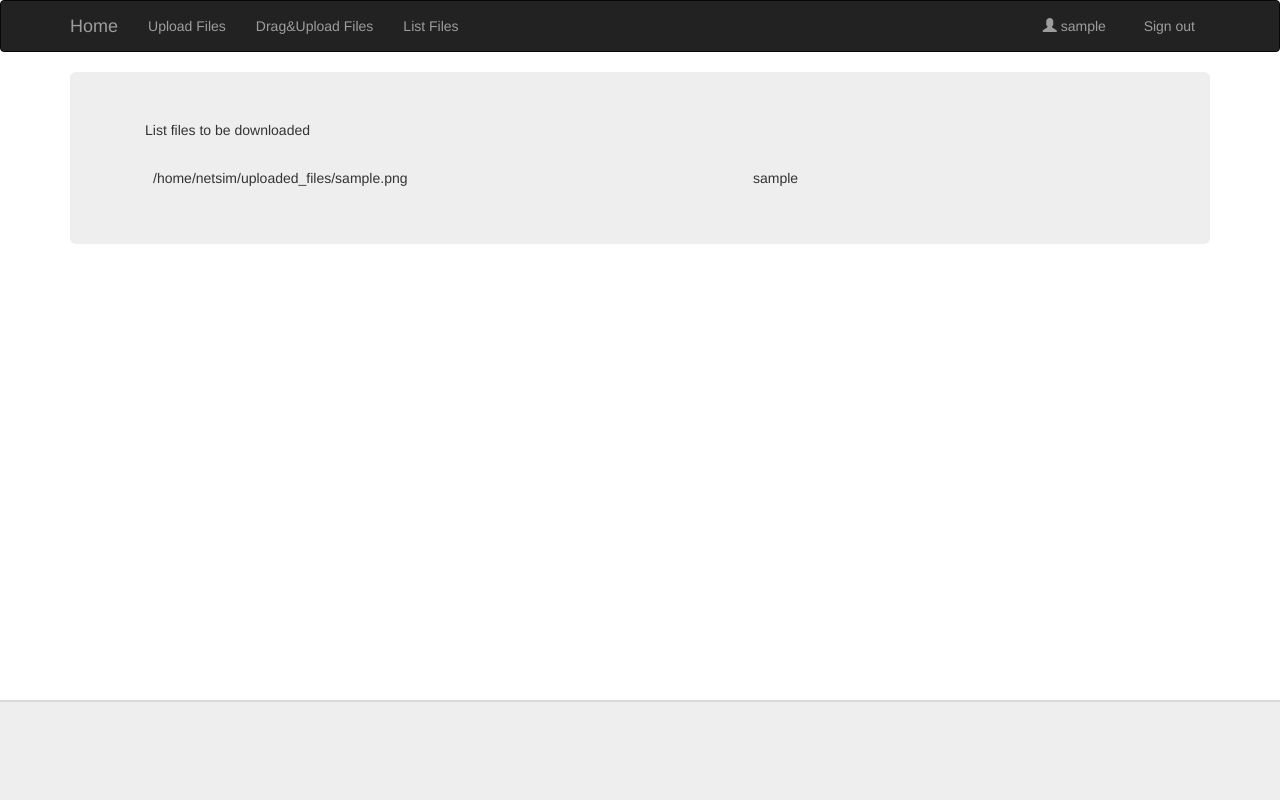
After one commit to ravchandra/uploader, a Django app: page /downloads/ in a window 1280 px wide. The commit adds this page. Run offline with Django 3.2, Linux system fonts and the light colour scheme; a user stored in the database is signed in; tables that the repository leaves empty hold one stand-in row (values such as "Sample post"); some libraries are stand-ins or nearby versions.

Commit message:
Added page to list uploaded files for current user. Admin can see all the files.

```diff
--- a/demo/demo/templates/base.html
+++ b/demo/demo/templates/base.html
@@ -31,6 +31,7 @@
             {% if user.is_authenticated %}
                 <li><a href="{% url 'upload_file' %}">Upload Files</a></li>
                 <li><a href="{% url 'dropzone' %}">Drag&Upload Files</a></li>
+                <li><a href="{% url 'downloads' %}">List Files</a></li>
             {% endif %}
           </ul>
           {% block nav_user %}
--- /dev/null
+++ b/demo/demo/templates/demo/downloads.html
@@ -0,0 +1,19 @@
+{% extends "base.html" %}
+{% block title %}Download Files{% endblock %}
+{% block content %}
+    <div class="container">
+      <div class="jumbotron">
+        <div class="container">
+            List files to be downloaded<br><br>
+            <div id="filelist" style="display:table" >
+                {% for f in files %}
+                    <div style="display:table-row;width:auto">
+                        <div style="display:table-column;width:600px;float:left;border:none;padding:1%">{{f.file.path}}</div>
+                        <div style="display:table-column;width:200px;float:left;border:none;padding:1%">{{f.user}}</div>
+                    </div>
+                {% endfor %}
+            </div>
+        </div> <!-- /.container -->
+      </div> <!-- /.jumbotron -->
+    </div> <!-- /.container -->
+{% endblock content %}
--- a/demo/demo/urls.py
+++ b/demo/demo/urls.py
@@ -33,4 +33,5 @@ urlpatterns = [url(r'^admin/', include(admin.site.urls)),
     url(r'^upload_file/$', demo_views.upload_file_view, name='upload_file'),
     url(r'^upload_success/$', demo_views.upload_success_view, name='upload_success'),
     url(r'^dropzone/$', demo_views.dropzone_view, name='dropzone'),
+    url(r'^downloads/$', demo_views.downloads_view, name='downloads'),
 ]
--- a/demo/demo/views.py
+++ b/demo/demo/views.py
@@ -60,7 +60,8 @@ def handle_uploaded_file_sftp(f):
             destination.write(chunk)
         #os.chmod(os.path.join(FILE_DIR , f.name), 0666)
 
-    with pysftp.Connection(SFTP_SERVER, username=SFTP_USERNAME, password=SFTP_PASSWORD) as sftp:
+    with pysftp.Connection(SFTP_SERVER, username=SFTP_USERNAME,\
+    password=SFTP_PASSWORD) as sftp:
         sftp.chdir(SFTP_DIR)
         sftp.put(os.path.join(settings.MEDIA_ROOT, f.name))
         #pdb.set_trace()
@@ -70,7 +71,7 @@ def dropzone_view(request):
     if request.method == 'POST':
         form = DropZoneForm(request.POST, request.FILES)
         if form.is_valid():
-            new_file = DropZoneModel(file = request.FILES['file'])
+            new_file = DropZoneModel(file = request.FILES['file'], user=request.user)
             new_file.save()
             #handle_uploaded_file_sftp(request.FILES['file'])
 
@@ -80,3 +81,14 @@ def dropzone_view(request):
 
     data = {'form': form}
     return render(request, 'demo/dropzone.html', context=data)
+
+@login_required
+def downloads_view(request):
+    if (request.user.is_authenticated()):
+        if not request.user.is_superuser and not request.user.is_staff:
+            files = DropZoneModel.objects.filter(user = request.user)
+        else:
+            files = DropZoneModel.objects.all()
+        return render(request, 'demo/downloads.html', \
+          context={'files':files})
+    return render(request, template_name='demo/downloads.html')
```
